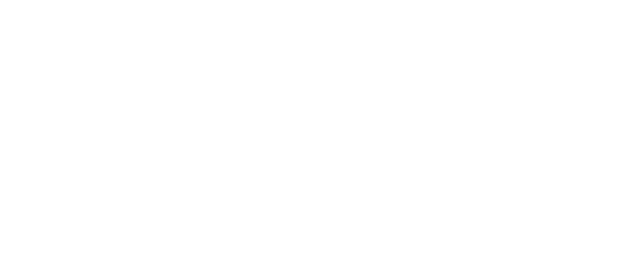
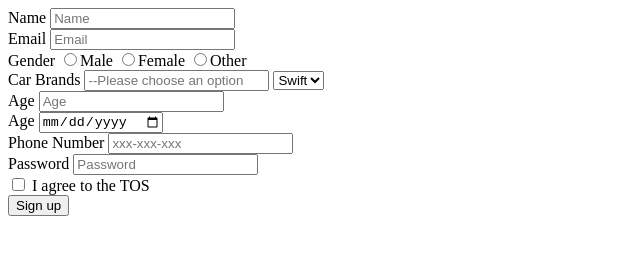
Before and after one commit to acciojob/signup-form-car-SupriyaSamsani, a website: page main.html in a window 1280 px wide. Shown: the whole page, without its empty margins (0-640 px from the left). Drawn offline with Linux system fonts and the light colour scheme.

Commit message:
created a submission

```diff
--- a/main.html
+++ b/main.html
@@ -10,7 +10,52 @@
 	<!-- the entire body must be written by student -->
     <script type="text/javascript" src="./script.js">
 </script>
+	<form method="post">
+	<label for="name">Name</label>
+		<input type="text" id="name" name="name" placeholder="Name" required>
+		<br>
 
+		<label for="email">Email</label>
+		<input type="email" id="email" name="email" placeholder="Email" required>
+		<br>
+
+		<label for="gender_m,gender_f">Gender</label>
+		<input type="radio" id="gender_m,gender_f" name="gender"  required>Male
+		<input type="radio" id="gender_m,gender_f" name="gender"  required>Female
+		<input type="radio" id="gender_m,gender_f" name="gender"  required>Other
+		<br>
+
+		<label for="cars">Car Brands</label>
+		<input type="select" id="cars" name="cars"  placeholder="--Please choose an option" required>
+		<select for="cars">
+		<option >Swift</option>
+			<option>Audi</option>
+		</select>
+		<br>
+
+		<label for="age">Age</label>
+		<input type="number" id="age" name="age" placeholder="Age" required>
+		<br>
+
+		<label for="dob">Age</label>
+		<input type="date" id="dob" name="dob"  required>
+		<br>
+
+		<label for="tel">Phone Number</label>
+		<input type="tel" id="tel" name="tel" placeholder="xxx-xxx-xxx">
+		<br>
+
+		<label for="password">Password</label>
+		<input type="password" id="password" name="password" placeholder="Password" required>
+		<br>
+
+		<input type="checkbox" id="tos" name="tos"  required>
+		<label for="tos">I agree to the TOS</label>
+		<br>
+
+		<button type="submit" id="submit">Sign up</button>
+		<br>
+		</form>
 </body>
 
 </html>
```
